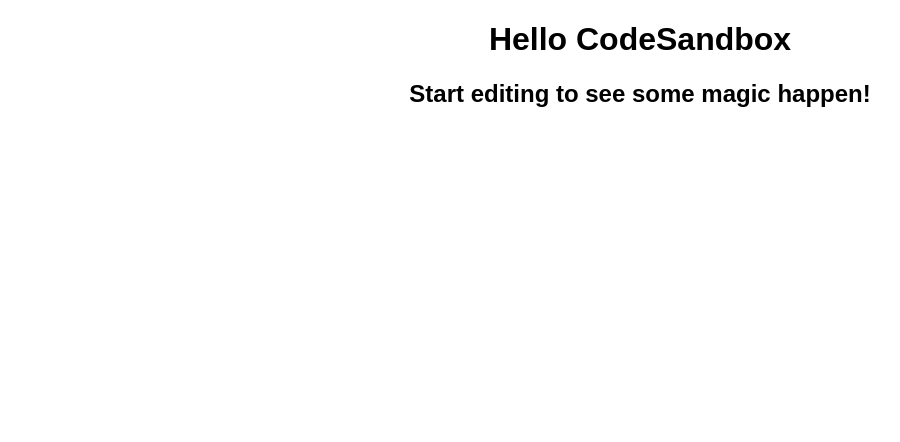
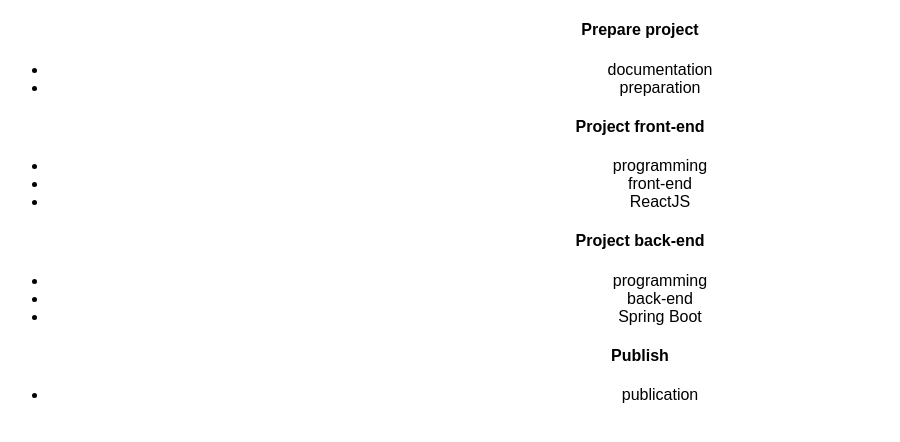
Before and after one commit to macdrien/todo-board-reactjs, a React (Create React App) app: page / in a window 1280 px wide. Shown: the top 442 px of the page, without its empty margins (0-900 px from the left). Built offline with nearby package versions, Linux system fonts and the light colour scheme.

Commit message:
Init project with basic task listing

```diff
--- a/src/App.jsx
+++ b/src/App.jsx
@@ -1,11 +1,12 @@
 import React from "react";
+import Board from "./Board";
 import "./styles.css";
+import tasks from "./tasks";
 
 export default function App() {
   return (
     <div className="App">
-      <h1>Hello CodeSandbox</h1>
-      <h2>Start editing to see some magic happen!</h2>
+      <Board tasks={tasks} />
     </div>
   );
 }
--- /dev/null
+++ b/src/Board.jsx
@@ -0,0 +1,12 @@
+export default function Board({ tasks }) {
+  return tasks.map((task) => (
+    <div>
+      <h4>{task.name}</h4>
+      <ul>
+        {task.tags.map((tag) => (
+          <li>{tag}</li>
+        ))}
+      </ul>
+    </div>
+  ));
+}
--- /dev/null
+++ b/src/tasks.js
@@ -0,0 +1,40 @@
+const states = [
+  {
+    name: "Todo",
+    order: 0
+  },
+  {
+    name: "Doing",
+    order: 1
+  },
+  {
+    name: "Done",
+    order: 2
+  }
+];
+
+const tasks = [
+  {
+    name: "Prepare project",
+    tags: ["documentation", "preparation"],
+    state: "Done"
+  },
+  {
+    name: "Project front-end",
+    tags: ["programming", "front-end", "ReactJS"],
+    state: "Doing"
+  },
+  {
+    name: "Project back-end",
+    tags: ["programming", "back-end", "Spring Boot"],
+    state: "Doing"
+  },
+  {
+    name: "Publish",
+    tags: ["publication"],
+    state: "Todo"
+  }
+];
+
+export { states, tasks };
+export default tasks;
```
